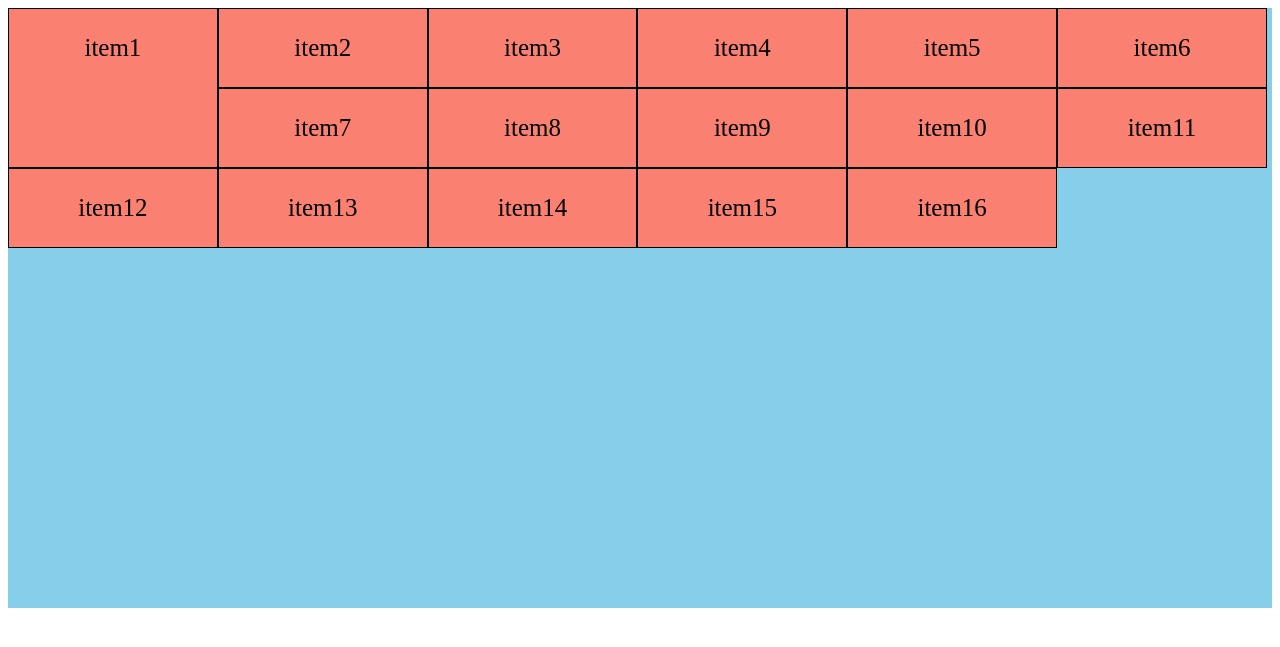
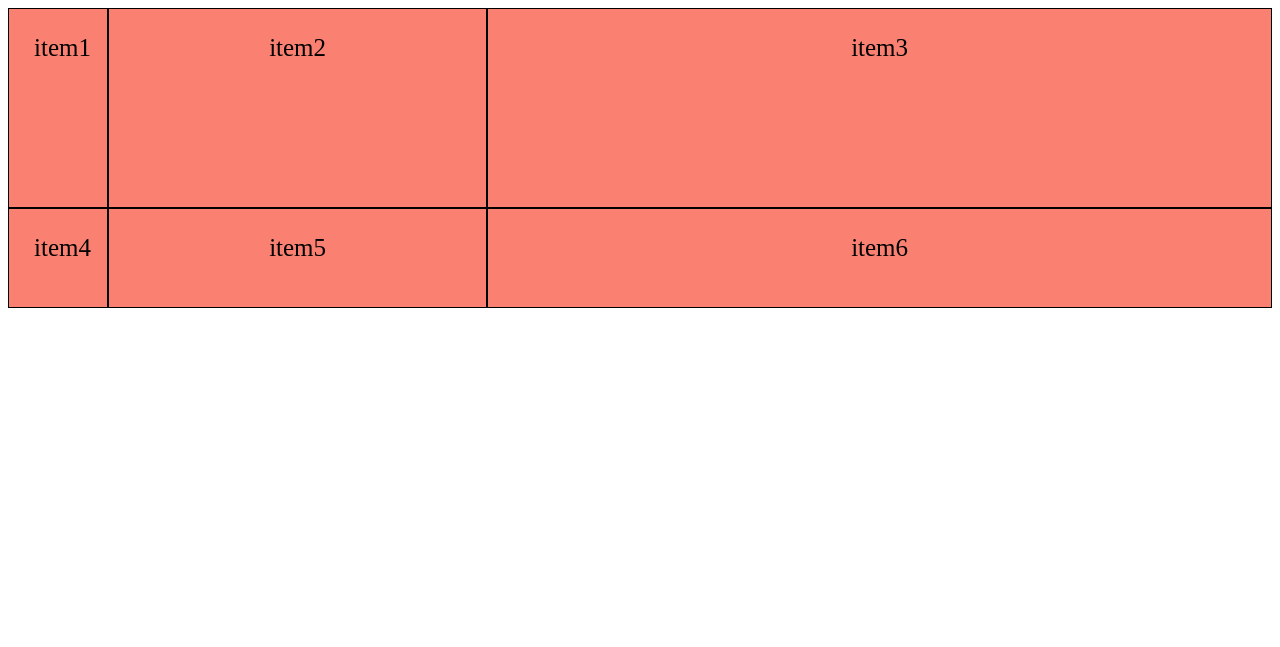
Before and after one commit to shayan881/template_project, a PHP site: page / in a window 1280 px wide. Shown: the top 647 px of the page. Run offline with PHP 8.4, Linux system fonts and the light colour scheme.

Commit message:
session 43 [ mixing {px % fr} & fr ]

```diff
--- a/css-grid/index.html
+++ b/css-grid/index.html
@@ -29,7 +29,7 @@
         <div class="grid-item">
             item6
         </div>
-        <div class="grid-item">
+        <!-- <div class="grid-item">
             item7
         </div>
         <div class="grid-item">
@@ -58,7 +58,7 @@
         </div>
         <div class="grid-item">
             item16
-        </div>
+        </div> -->
     </div>
 
 </body>
--- a/css-grid/style.css
+++ b/css-grid/style.css
@@ -1,20 +1,10 @@
 .grid-container {
     display: grid;
-    /* display: inline-grid; */
-    /* column-gap: 40px; */
-    /* row-gap: 30px; */
-    /* gap: 40px 100px; /* gap: row column */
-    /* gap: 20px; */
-    grid-template-columns: 16.6% 16.6% 16.6% 16.6% 16.6% 16.6%;
-    /* grid-template-columns: repeat(3, auto); */
-
-    /* grid-template-rows: 100px 300px 300px; */
-    /* justify-content: center; */
-
+    width: 100%;
+    /* grid-template-columns: 150px 1fr 2fr; */
+    grid-template-columns: 100px 30% 1fr;
+    grid-template-rows: 200px 100px;
     background-color: skyblue;
-    /* padding: 20px; */
-    height: 600px;
-    align-content: start;
 }
 
 .grid-item {
@@ -38,16 +28,16 @@
     grid-row-end: 4;
 } */
 
-.first-item {
-    /* grid-column-start: 1;
+/* .first-item { */
+/* grid-column-start: 1;
     grid-column-end: 3; */
-    /* grid-column-start: 2;
+/* grid-column-start: 2;
     grid-column-end: 5; */
-    /* grid-column: 2 / 5; */
-    /* grid-column: 1/3; */
+/* grid-column: 2 / 5; */
+/* grid-column: 1/3; */
 
 
-    /* grid-row-start: 1;
+/* grid-row-start: 1;
     grid-row-end: 3; */
-    grid-row: 1/ span 2;
-}
+/* grid-row: 1/ span 2; */
+/* } */
```
